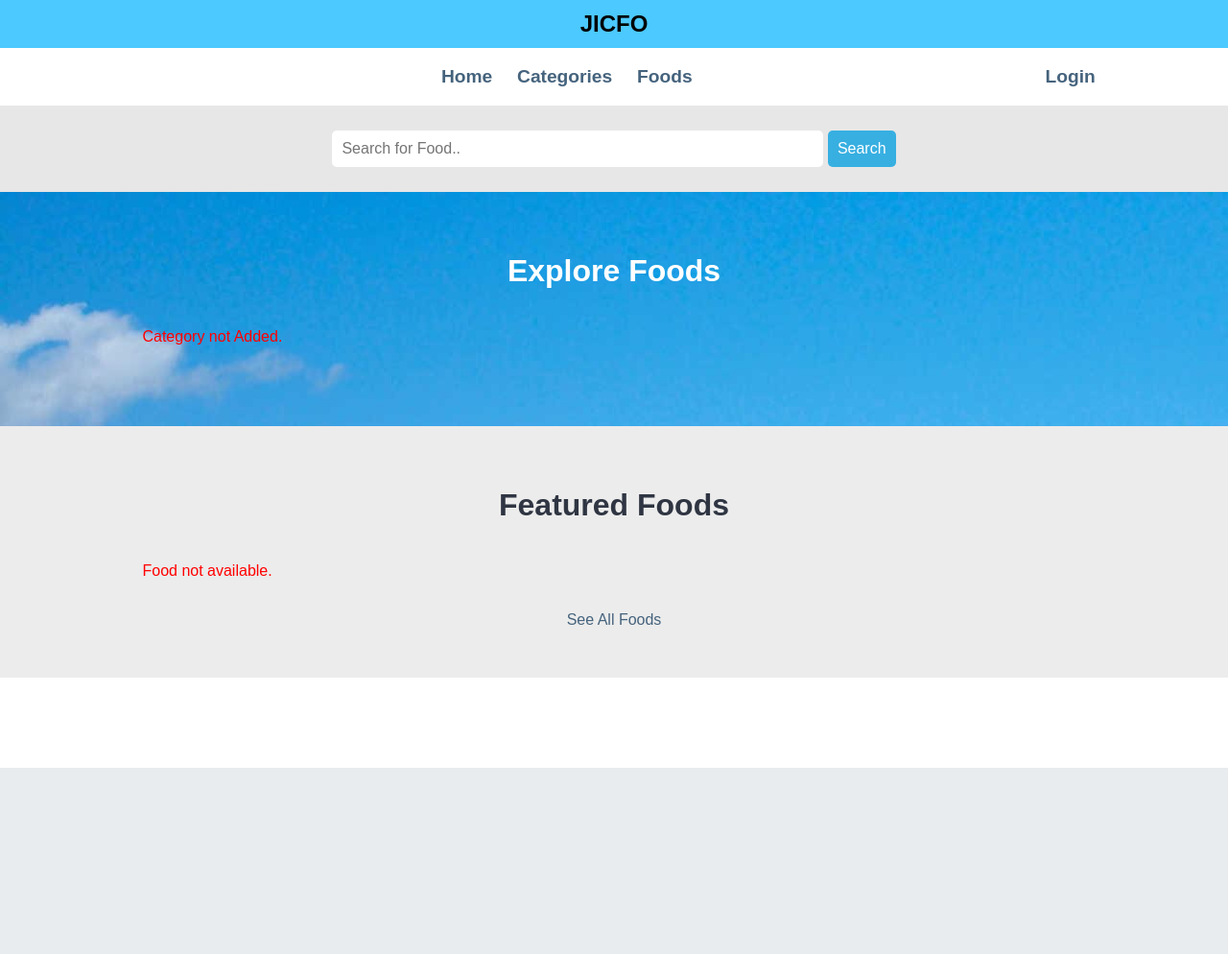
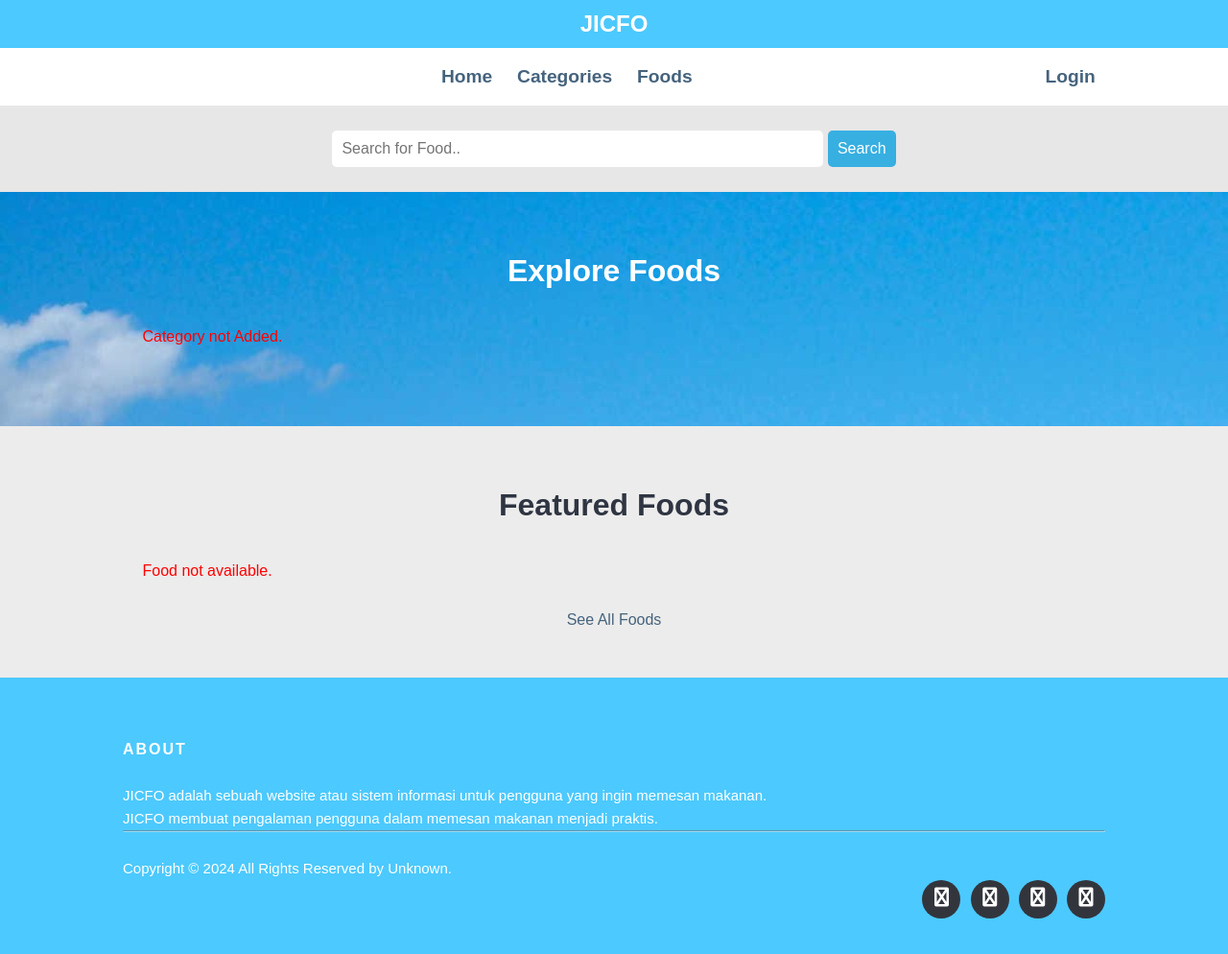
Before and after one commit to ahmadardani/JICFO, a PHP site: page /JICFO/ in a window 1280 px wide. Shown: the whole page at 96% size. Before the commit the page ends 800 px from the top, so only its background shows below. Run offline with PHP 8.4, Linux system fonts and the light colour scheme; data that the repository does not hold is empty.

Commit message:
adding so many things

```diff
--- a/admin/login.php
+++ b/admin/login.php
@@ -2,7 +2,7 @@
 
 <html>
     <head>
-        <title>Login - Food Order System</title>
+        <title>Admin Login</title>
         <link rel="stylesheet" href="../css/adminlogin.css">
     </head>
 
@@ -10,7 +10,7 @@
 
         <div class="login">
             <br><br><br>
-            <h2 class="text-center">Admin Login</h2>
+            <h2 class="text-center text-white">Admin Login</h2>
             <br><br>
 
             <?php
@@ -42,7 +42,7 @@
             </form>
             </div>
             <div class="image">
-      <img src="../images/image.jpg">
+      <img src="../images/jicfo-square.png">
     </div>
             </div>
             <!-- Login Form Ends HEre -->
--- /dev/null
+++ b/css/footer.css
@@ -0,0 +1,178 @@
+.site-footer
+{
+  background-color:#4CC9FE;
+  padding:45px 0 20px;
+  font-size:15px;
+  line-height:24px;
+  color:#FFFFFF;
+}
+.site-footer hr
+{
+  border-top-color:#bbb;
+  opacity:0.5
+}
+.site-footer hr.small
+{
+  margin:20px 0
+}
+.site-footer h6
+{
+  color:#fff;
+  font-size:16px;
+  text-transform:uppercase;
+  margin-top:5px;
+  letter-spacing:2px
+}
+.site-footer a
+{
+  color:#FFFFFF;
+}
+.site-footer a:hover
+{
+  color:#3366cc;
+  text-decoration:none;
+}
+.footer-links
+{
+  padding-left:0;
+  list-style:none
+}
+.footer-links li
+{
+  display:block
+}
+.footer-links a
+{
+  color:#737373
+}
+.footer-links a:active,.footer-links a:focus,.footer-links a:hover
+{
+  color:#3366cc;
+  text-decoration:none;
+}
+.footer-links.inline li
+{
+  display:inline-block
+}
+.site-footer .social-icons
+{
+  text-align:right
+}
+.site-footer .social-icons a
+{
+  width:40px;
+  height:40px;
+  line-height:40px;
+  margin-left:6px;
+  margin-right:0;
+  border-radius:100%;
+  background-color:#33353d
+}
+.copyright-text
+{
+  margin:0
+}
+@media (max-width:991px)
+{
+  .site-footer [class^=col-]
+  {
+    margin-bottom:30px
+  }
+}
+@media (max-width:767px)
+{
+  .site-footer
+  {
+    padding-bottom:0
+  }
+  .site-footer .copyright-text,.site-footer .social-icons
+  {
+    text-align:center
+  }
+}
+.social-icons
+{
+  padding-left:0;
+  margin-bottom:0;
+  list-style:none
+}
+.social-icons li
+{
+  display:inline-block;
+  margin-bottom:4px
+}
+.social-icons li.title
+{
+  margin-right:15px;
+  text-transform:uppercase;
+  color:#96a2b2;
+  font-weight:700;
+  font-size:13px
+}
+.social-icons a{
+  background-color:#eceeef;
+  color:#818a91;
+  font-size:16px;
+  display:inline-block;
+  line-height:44px;
+  width:44px;
+  height:44px;
+  text-align:center;
+  margin-right:8px;
+  border-radius:100%;
+  -webkit-transition:all .2s linear;
+  -o-transition:all .2s linear;
+  transition:all .2s linear
+}
+.social-icons a:active,.social-icons a:focus,.social-icons a:hover
+{
+  color:#fff;
+  background-color:#29aafe
+}
+.social-icons.size-sm a
+{
+  line-height:34px;
+  height:34px;
+  width:34px;
+  font-size:14px
+}
+.social-icons a.facebook:hover
+{
+  background-color:#3b5998
+}
+.social-icons a.twitter:hover
+{
+  background-color:#00aced
+}
+.social-icons a.linkedin:hover
+{
+  background-color:#007bb6
+}
+.social-icons a.dribbble:hover
+{
+  background-color:#ea4c89
+}
+@media (max-width:767px)
+{
+  .social-icons li.title
+  {
+    display:block;
+    margin-right:0;
+    font-weight:600
+  }
+}
+.site-footer .container .row .col-sm-12 .col-md-6 p {
+    max-width: 500px; /* Adjust the width as necessary */
+    word-wrap: break-word; /* Ensures long words break to avoid overflow */
+    white-space: normal; /* Ensures normal wrapping behavior */
+    margin-top: 10px; /* Add spacing from the heading */
+}
+.site-footer .social-icons a i {
+    font-size: 20px; /* Adjust size of the icons */
+    color: white; /* Make icons white */
+  }
+
+  .site-footer .social-icons a:hover {
+    background-color: #29aafe; /* Hover effect */
+    color: white; /* Make sure the icons remain visible */
+  }
--- /dev/null
+++ b/includes/footer.php
@@ -0,0 +1,37 @@
+  <!-- Site footer -->
+  <head>
+  <!-- Other head content -->
+  <link href="https://cdnjs.cloudflare.com/ajax/libs/font-awesome/6.0.0-beta3/css/all.min.css" rel="stylesheet">
+</head>
+  <footer class="site-footer">
+  <link rel="stylesheet" href="css/footer.css">
+      <div class="container">
+        <div class="row">
+          <div class="col-sm-12 col-md-6">
+            <h6>About</h6>
+            <p class="text-justify">
+                <br>JICFO adalah sebuah website atau sistem informasi untuk pengguna yang ingin memesan makanan.
+                <br>JICFO membuat pengalaman pengguna dalam memesan makanan menjadi praktis.</p>
+          </div>
+        </div>
+        <hr>
+      </div>
+      <div class="container">
+        <div class="row">
+          <div class="col-md-8 col-sm-6 col-xs-12">
+            <p class="copyright-text">Copyright &copy; 2024 All Rights Reserved by
+         <a href="#">Unknown</a>.
+            </p>
+          </div>
+
+          <div class="col-md-4 col-sm-6 col-xs-12">
+            <ul class="social-icons">
+              <li><a class="facebook" href="#"><i class="fa fa-facebook"></i></a></li>
+              <li><a class="twitter" href="#"><i class="fa fa-twitter"></i></a></li>
+              <li><a class="dribbble" href="#"><i class="fa fa-dribbble"></i></a></li>
+              <li><a class="linkedin" href="#"><i class="fa fa-linkedin"></i></a></li>
+            </ul>
+          </div>
+        </div>
+      </div>
+</footer>
--- a/includes/menu.php
+++ b/includes/menu.php
@@ -16,7 +16,7 @@
     <!-- Navbar Section Starts Here -->
      <section class="navbar">
         <div class="container2">
-            <div class="text-center2">
+            <div class="text-center text-white">
             <h1>JICFO</h1>
         </div>
     </section>
--- a/index.php
+++ b/index.php
@@ -174,4 +174,6 @@
         <a href="http://localhost/JICFO/foods.php">See All Foods</a>
     </p>
 </section>
+
+<?php include('includes/footer.php'); ?>
 <!-- fOOD Menu Section Ends Here -->
```
Also changed, not shown: css/adminlogin.css (+41 -7 lines), css/style.css (line endings or trailing spaces), images/jicfo-square.png (added), 1 other file.
